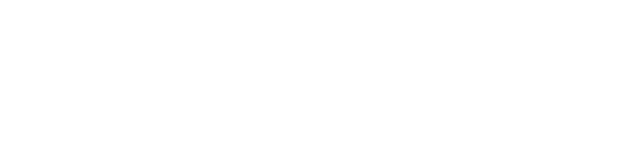
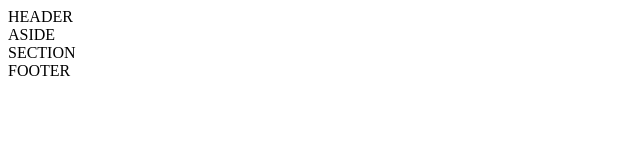
Before and after one commit to carlosreneas/web2021-1, a plain HTML site: page 0152556/index.html in a window 1280 px wide. Shown: the whole page, without its empty margins (0-640 px from the left). Drawn offline with Linux system fonts and the light colour scheme.

Commit message:
ajuste red datos

```diff
--- a/0152556/index.html
+++ b/0152556/index.html
@@ -5,10 +5,10 @@
 </head>
 <body>
 	<div>
-		<header></header>
-		<aside></aside>
-		<section></section>
-		<footer></footer>
+		<header>HEADER</header>
+		<aside>ASIDE</aside>
+		<section>SECTION</section>
+		<footer>FOOTER</footer>
 	</div>
 </body>
 </html>
```
Also changed, not shown: red.html (+1 -0 lines).
